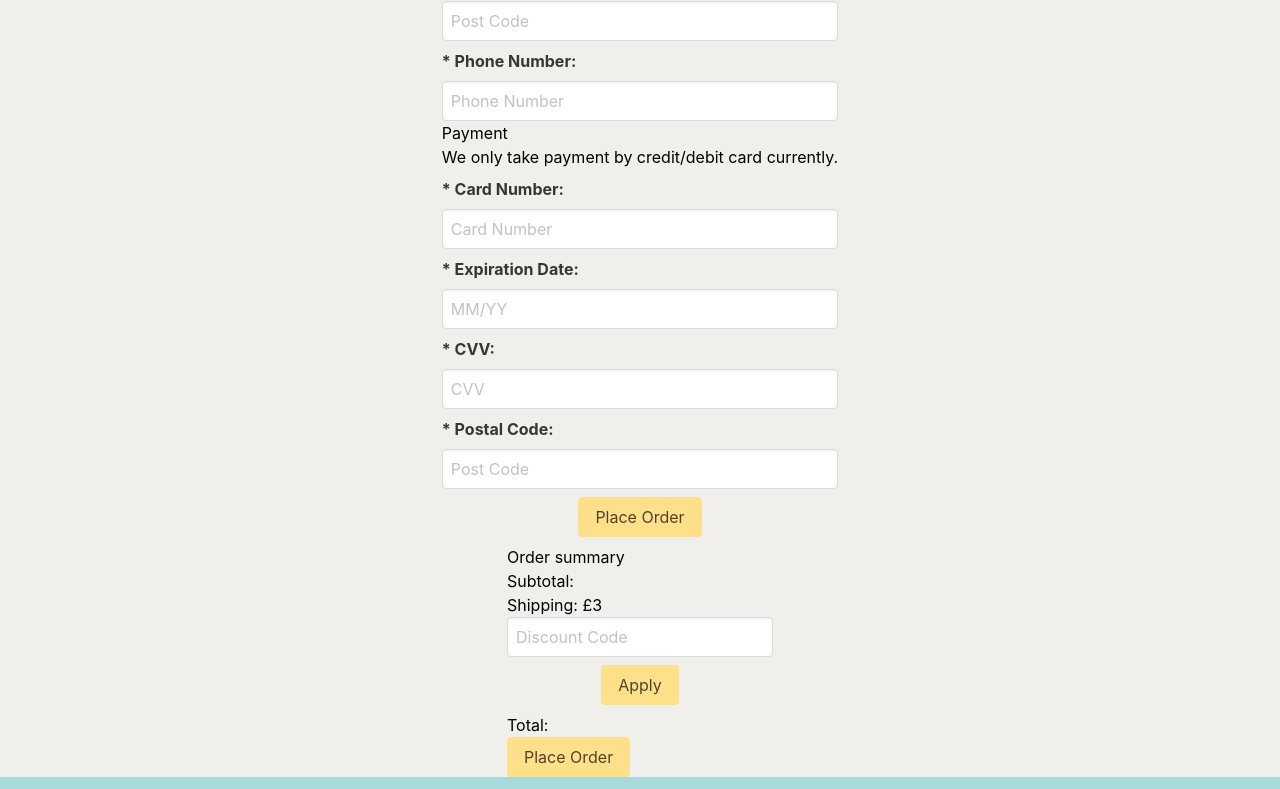
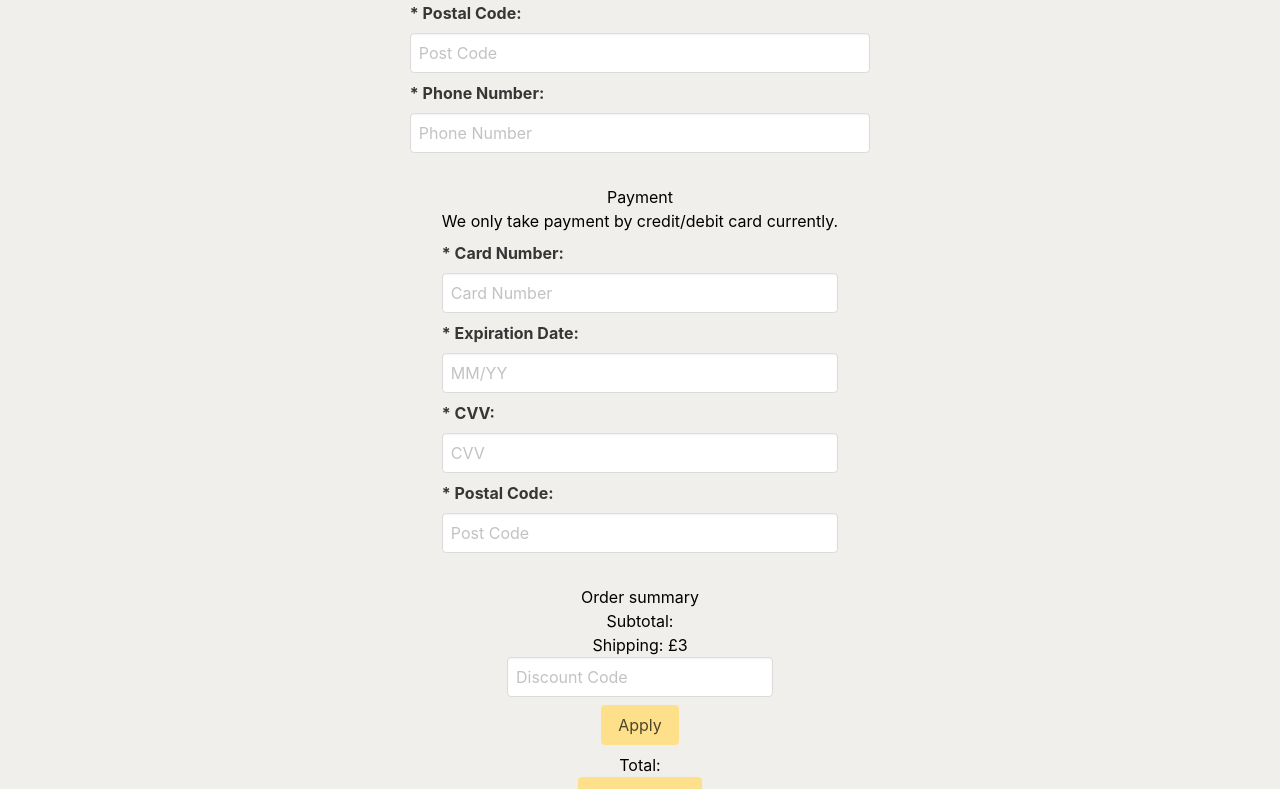
Before and after one commit to hannahakhtar/golden-shoe, a React app: page /checkout in a window 1280 px wide. Shown: the part 779-1568 px from the top of the page. Built offline with nearby package versions, Linux system fonts and the light colour scheme.

Commit message:
styling updates to checkout page

```diff
--- a/client/containers/Checkout.js
+++ b/client/containers/Checkout.js
@@ -25,7 +25,7 @@ export default function Checkout() {
         <div className="formContainer">
           <form onSubmit={handleSubmit(onCheckoutSubmit)}>
             <div>
-              <h3>Shipping</h3>
+              <h3 className="checkoutText">Shipping</h3>
               <label className="label">* First Name:</label>
               <input
                 {...register('firstName', { required: true })}
@@ -118,8 +118,8 @@ export default function Checkout() {
               />
               {errors.phoneNumber?.type === 'required' && 'A phone number is required'}
             </div>
-            <div>
-              <h3>Payment</h3>
+            <div className="paymentForm">
+              <h3 className="checkoutText">Payment</h3>
               <p>We only take payment by credit/debit card currently.</p>
               <label className="label">* Card Number:</label>
               <input
@@ -162,16 +162,16 @@ export default function Checkout() {
               />
               {errors.postCode?.type === 'required' && 'A post code is required and needs to be either 3 or 4 digits long'}
             </div>
-            <div className="submitButton">
-              <input className="button is-warning" type="submit" value="Place Order" />
-            </div>
+            {/* <div className="submitButton">
+              <input className="button is-warning" type="submit" value="Save" />
+            </div> */}
           </form>
         </div>
       </div>
       <div>
-        <h3>Order summary</h3>
-        <p>Subtotal: </p>
-        <p>Shipping: £3</p>
+        <h3 className="checkoutText">Order summary</h3>
+        <p className="checkoutText">Subtotal: </p>
+        <p className="checkoutText"> Shipping: £3</p>
         <form onSubmit={handleSubmit(onDiscountSubmit)}>
           <input
             {...register('discountCode')}
@@ -184,9 +184,9 @@ export default function Checkout() {
           <div className="submitButton">
             <input className="button is-warning" type="submit" value="Apply" />
           </div>
-          <p>Total: </p>
+          <p className="checkoutText">Total: </p>
         </form>
-        <button className="button is-warning">Place Order</button>
+        <button className="button is-warning card-footer">Place Order</button>
       </div>
     </div>
     <Footer />
--- a/client/styles/style.scss
+++ b/client/styles/style.scss
@@ -17,6 +17,7 @@ body {
   justify-content: space-around;
   align-items: center;
   min-height: 80vh;
+  padding: 2em;
 }
 
 .homeBody {
@@ -317,6 +318,14 @@ body {
   margin: 0 auto
 }
 
+.checkoutText {
+  text-align: center;
+}
+
+.paymentForm {
+  margin: 2em;
+}
+
 @media only screen and (min-width: 481px) {
 
     // footer
```
